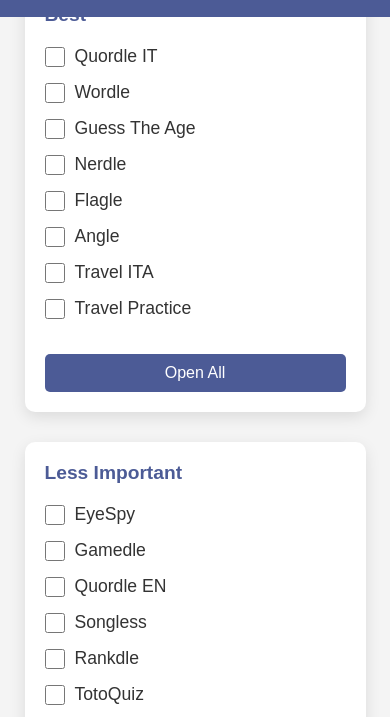
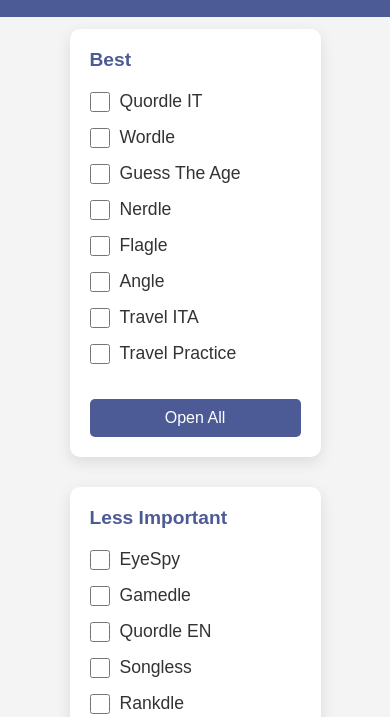
Before and after one commit to Chrxstxqn/quiz, a plain HTML site: page index.html in a window 390 px wide. Shown: the part 101-818 px from the top of the page. Drawn offline with Linux system fonts and the light colour scheme.

Commit message:
css mobile bug

```diff
--- a/styles.css
+++ b/styles.css
@@ -183,7 +183,7 @@ footer {
     }
 
     main {
-        padding: 10px;
+        padding: 35px;
     }
 
     .quiz-category h2 {
@@ -201,7 +201,7 @@ footer {
     }
 
     main {
-        padding: 5px;
+        padding: 50px;
     }
 
     .quiz-category h2 {
```
